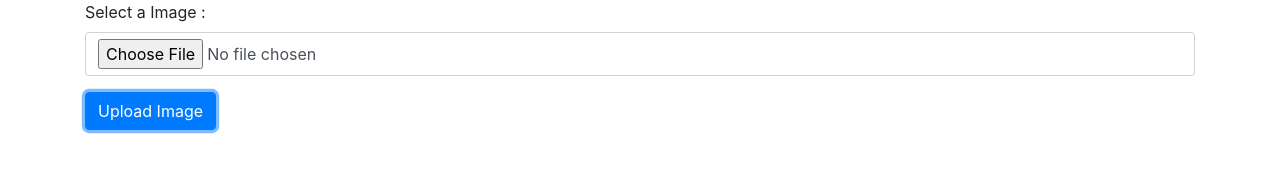
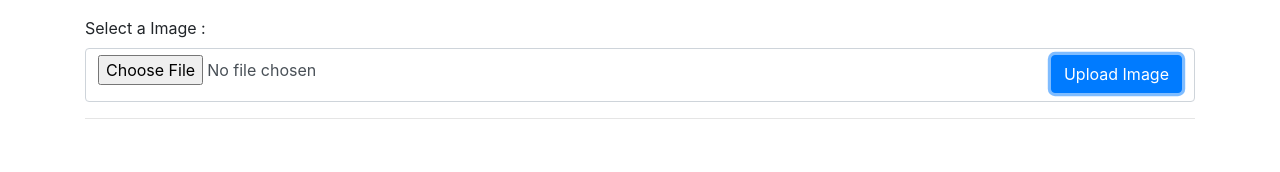
Before and after one commit to Rohit3920/ClodeClause--Image-Background-remover, a plain HTML site: page index.html in a window 1280 px wide. Both pictures are taken after a click on the button "Upload Image". Drawn offline with nearby package versions, Linux system fonts and the light colour scheme; no server answers.

Commit message:
Show background Image in window

```diff
--- a/index.html
+++ b/index.html
@@ -17,19 +17,24 @@
 <body>
     <div class="container">
         <div class="row">
-            <div class="col-md-12">
+            <div class="col-md-12 mt-3">
                 <form action="">
                     <div class="form-group">
                         <label for="chooseFile">Select a Image : </label>
-                        <input class="form-control" type="file" id="chooseFile">
+                        <div class="form-control pb-3">
+                            <input type="file" id="chooseFile">
+
+                            <button type="button" class="btn btn-primary float-right" onclick="uploadImage()">
+                                Upload Image
+                            </button>
+                        </div>
                     </div>
 
-                    <button type="button" class="btn btn-primary" onclick="uploadImage()">
-                        Upload Image
-                    </button>
                 </form>
-
-                <div id="img-view"></div>
+                <hr>
+                <div id="img-view" class="row">
+                    <div id="bg-img-view" class="col-md-12 text-center"></div>
+                </div>
 
 
             </div>
@@ -40,14 +45,14 @@
 
     <!-- bootstrap JQuery CDN  -->
     <script src="https://code.jquery.com/jquery-3.2.1.slim.min.js"
-        integrity="sha384-KJ3o2DKtIkvYIK3UENzmM7KCkRr/rE9/Qpg6aAZGJwFDMVNA/GpGFF93hXpG5KkN"
-        crossorigin="anonymous"></script>
+        integrity="sha384-KJ3o2DKtIkvYIK3UENzmM7KCkRr/rE9/Qpg6aAZGJwFDMVNA/GpGFF93hXpG5KkN" crossorigin="anonymous">
+    </script>
     <script src="https://cdn.jsdelivr.net/npm/popper.js@1.12.9/dist/umd/popper.min.js"
-        integrity="sha384-ApNbgh9B+Y1QKtv3Rn7W3mgPxhU9K/ScQsAP7hUibX39j7fakFPskvXusvfa0b4Q"
-        crossorigin="anonymous"></script>
+        integrity="sha384-ApNbgh9B+Y1QKtv3Rn7W3mgPxhU9K/ScQsAP7hUibX39j7fakFPskvXusvfa0b4Q" crossorigin="anonymous">
+    </script>
     <script src="https://cdn.jsdelivr.net/npm/bootstrap@4.0.0/dist/js/bootstrap.min.js"
-        integrity="sha384-JZR6Spejh4U02d8jOt6vLEHfe/JQGiRRSQQxSfFWpi1MquVdAyjUar5+76PVCmYl"
-        crossorigin="anonymous"></script>
+        integrity="sha384-JZR6Spejh4U02d8jOt6vLEHfe/JQGiRRSQQxSfFWpi1MquVdAyjUar5+76PVCmYl" crossorigin="anonymous">
+    </script>
 
 
     <script src="script.js"></script>
--- a/script.js
+++ b/script.js
@@ -7,6 +7,7 @@ function uploadImage() {
 
     const fileInput = document.getElementById('chooseFile');
     const image = fileInput.files[0];
+    console.log(image.name)
 
     const formData = new FormData();
     formData.append("image_file", image);
@@ -23,7 +24,13 @@ function uploadImage() {
     }).then((res) => {
         return res.blob();
     }).then((data) => {
-        console.log(data)
+        console.log(data);
+        const obURL = URL.createObjectURL(data);
+        const img = document.createElement('img');
+        img.src = obURL;
+        const viewDiv2 = document.getElementById('bg-img-view');
+        viewDiv2.appendChild(img);
+
     }).catch((err) => {
         console.log(err + "this error was catch")
     })
```
